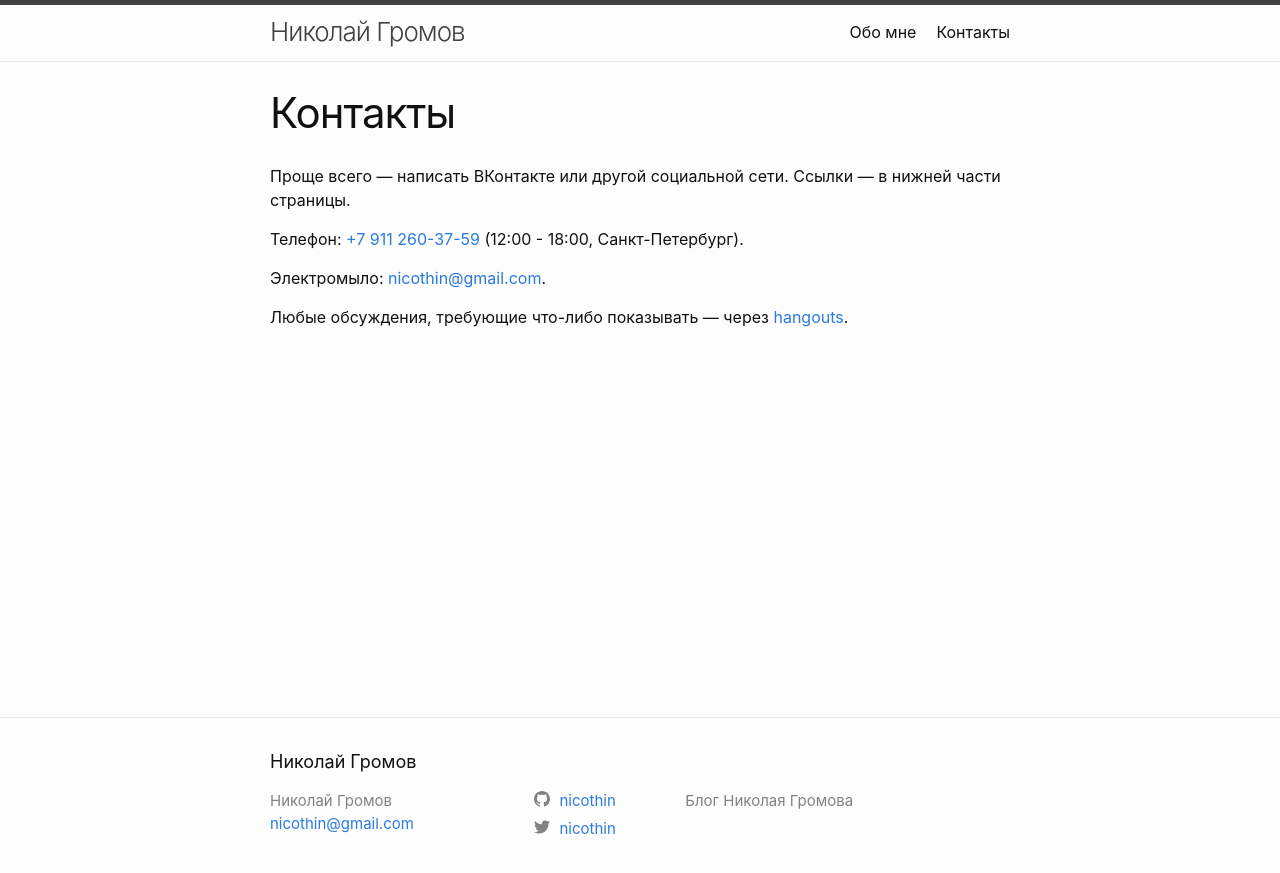
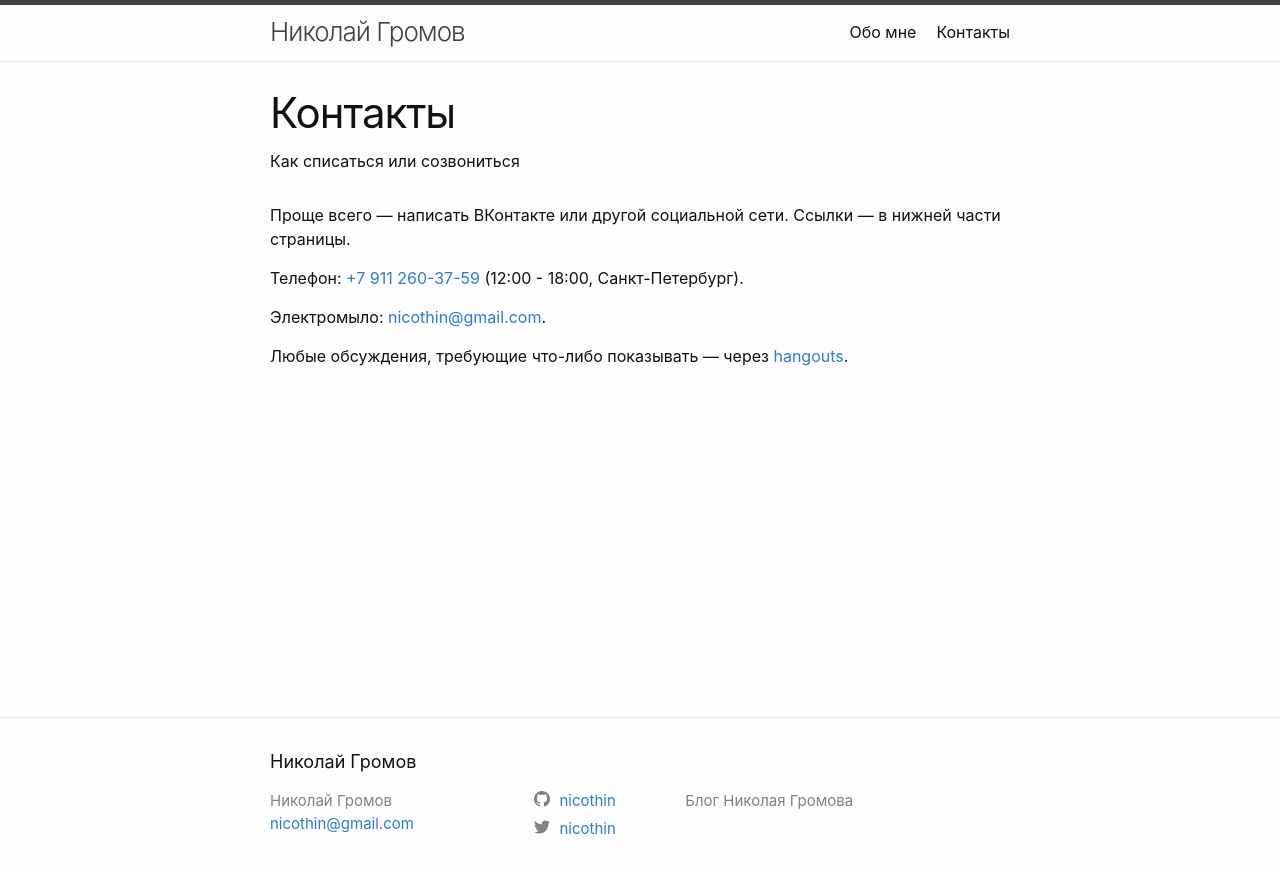
Before and after one commit to nicothin/nicothin.github.io, a Jekyll site: the page built from contact.md, in a window 1280 px wide. Shown: the top 873 px of the page. Built offline with Jekyll 4.4.1, drawn with Linux system fonts in a browser that asks for light colours.

Commit message:
Контакты: добавил подзаголовок

```diff
--- a/contact.md
+++ b/contact.md
@@ -1,6 +1,7 @@
 ---
 layout: page
 title: Контакты
+subtitle: "Как списаться или созвониться"
 permalink: /page/contact
 description: "Контакты Николая Громова"
 ---
```
